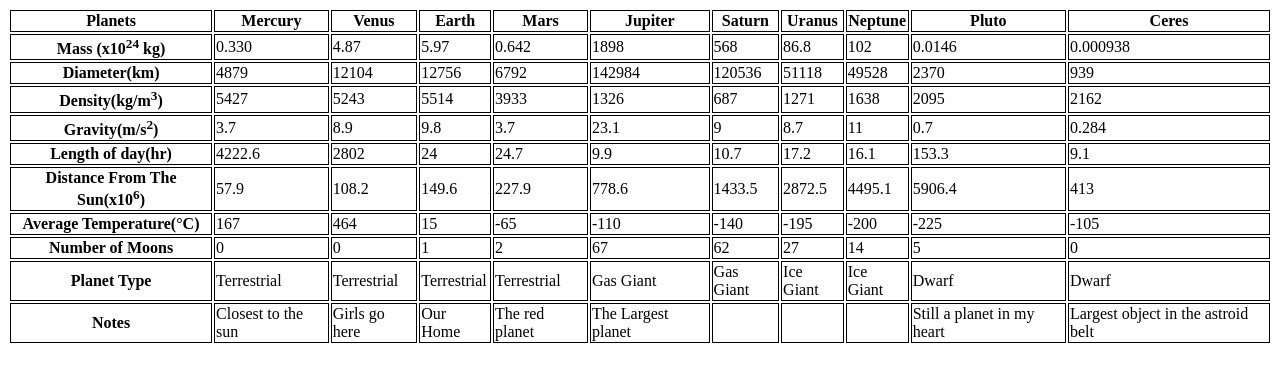
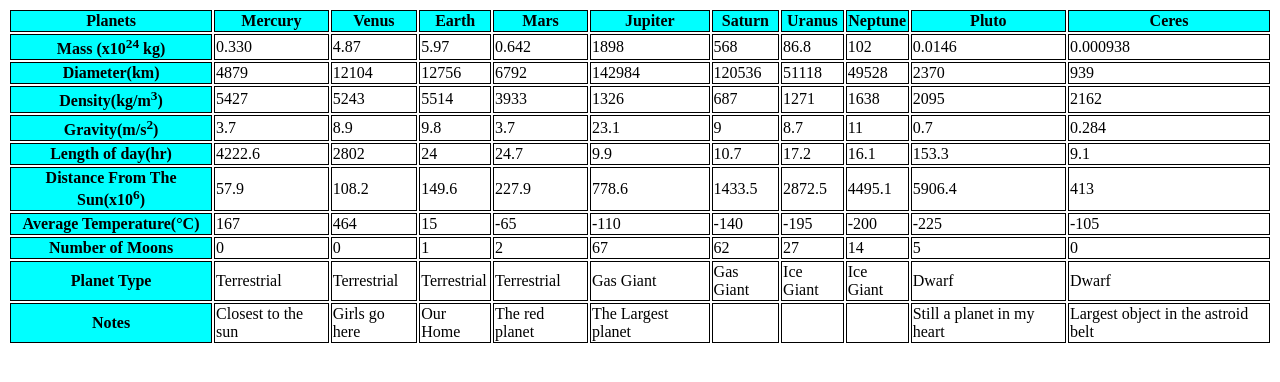
Before and after one commit to Dizzyio/Dizzyio.github.io, a plain HTML site: page Mikesplanetdata.html in a window 1280 px wide. Drawn offline with Linux system fonts and the light colour scheme.

Commit message:
Update Mikesplanetdata.html

```diff
--- a/Mikesplanetdata.html
+++ b/Mikesplanetdata.html
@@ -12,7 +12,7 @@
     </style>
 
 <body>
-    <link ref="stylesheet" href="planet.css" />
+    <link rel="stylesheet" href="planet.css" />
     <table>
         <!-- <thread> -->
         <tr>
```
